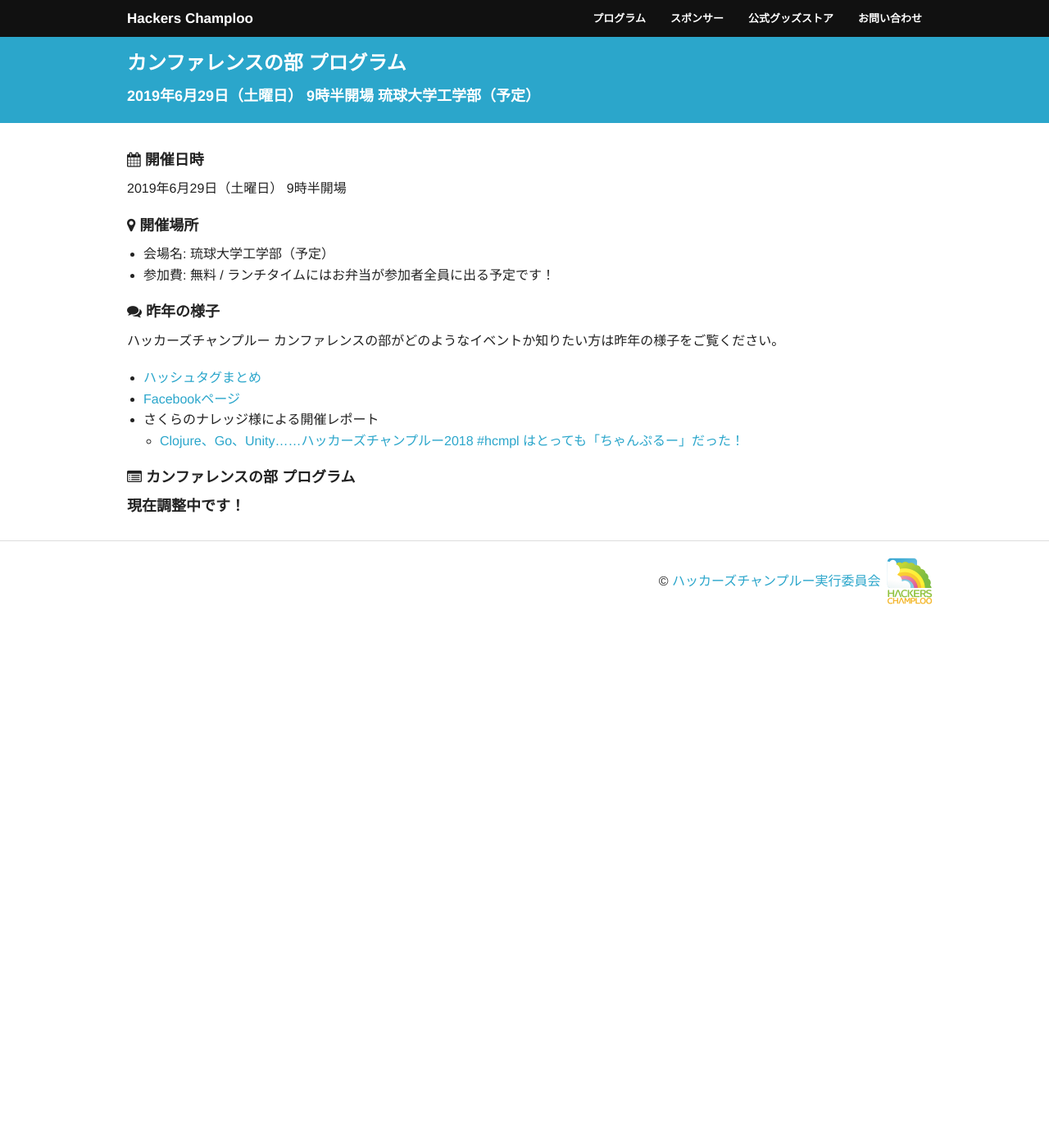
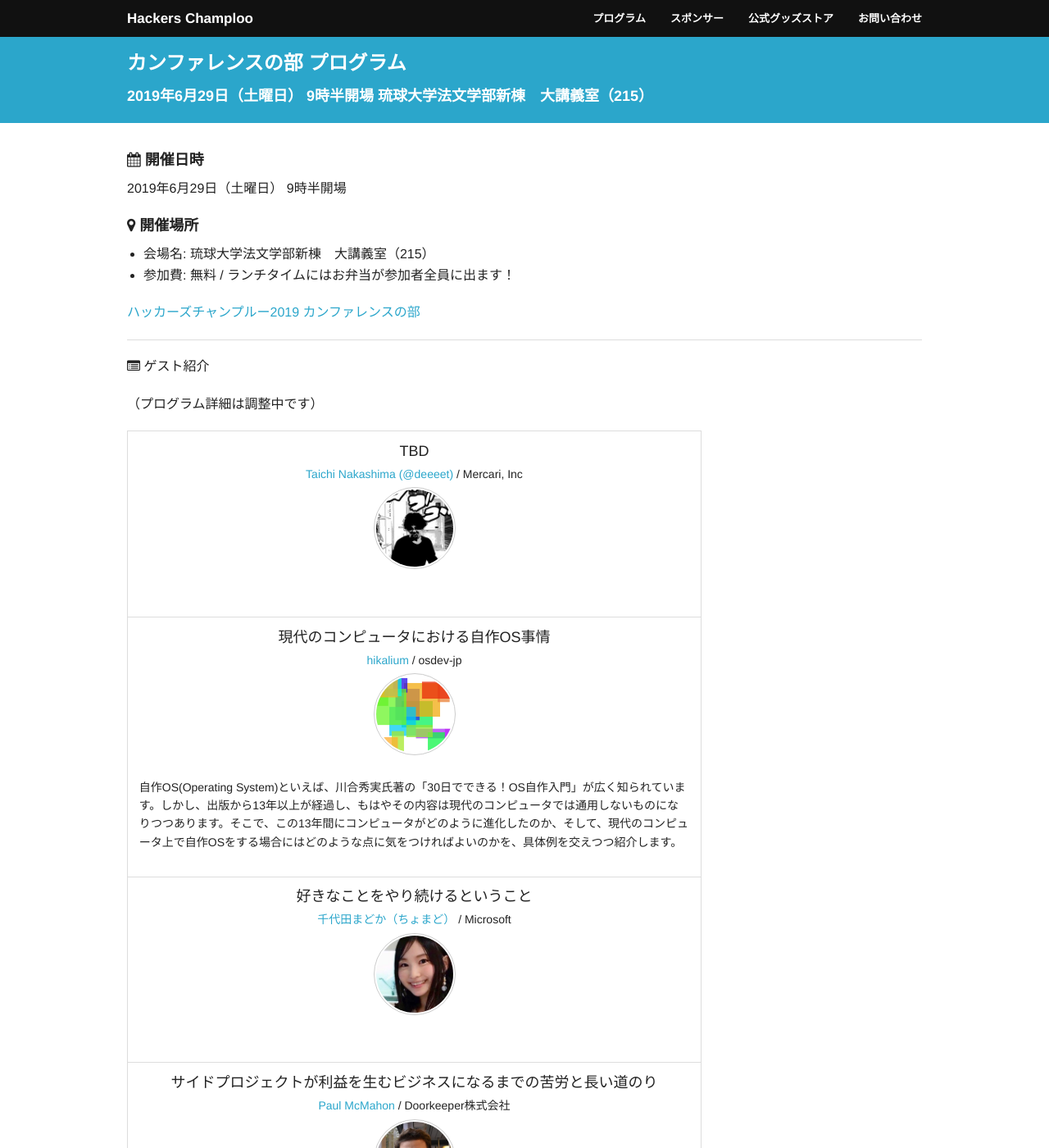
Before and after one commit to hackers-champloo/hackers-champloo.github.io, a Jekyll site: the page built from 2019/program.md, in a window 1280 px wide and 1400 px high. Shown: the whole window at 82% size. Built offline with Jekyll 4.4.1, drawn with Linux system fonts in a browser that asks for light colours; nearby versions of some CDN libraries; a script that is not in the unit is left out; some of the changed text lies outside the part shown.

Commit message:
2019ゲスト紹介追加

```diff
--- a/2019/program.md
+++ b/2019/program.md
@@ -2,7 +2,7 @@
 home: 2019
 layout: nocamp/layout
 title: カンファレンスの部 プログラム
-description: 2019年6月29日（土曜日） 9時半開場 琉球大学工学部（予定）
+description: 2019年6月29日（土曜日） 9時半開場 琉球大学法文学部新棟　大講義室（215）
 ---
 
 <i class="fa fa-calendar"></i> 開催日時
@@ -13,24 +13,79 @@ description: 2019年6月29日（土曜日） 9時半開場 琉球大学工学部
 <i class="fa fa-map-marker"></i> 開催場所
 --------------------------------------------------------------------------------
 
-- 会場名: 琉球大学工学部（予定）
-- 参加費: 無料 / ランチタイムにはお弁当が参加者全員に出る予定です！
+- 会場名: 琉球大学法文学部新棟　大講義室（215）
+- 参加費: 無料 / ランチタイムにはお弁当が参加者全員に出ます！
 
-<!--
-<a class="doorkeeper-registration-widget" href="https://hackers-champloo.doorkeeper.jp/events/74338">ハッカーズチャンプルー2018 カンファレンスの部</a><script src="https://widgets.doorkeeper.jp/w/widget.js"></script>
--->
+<a class="doorkeeper-registration-widget" href="https://hackers-champloo.doorkeeper.jp/events/91533">ハッカーズチャンプルー2019 カンファレンスの部</a><script src="https://widgets.doorkeeper.jp/w/widget.js"></script>
 
-<i class="fa fa-comments"></i> 昨年の様子
 --------------------------------------------------------------------------------
 
- ハッカーズチャンプルー カンファレンスの部がどのようなイベントか知りたい方は昨年の様子をご覧ください。
+<i class="fa fa-list-alt"></i> ゲスト紹介
 
-* [ハッシュタグまとめ](https://togetter.com/li/1242446)
-* [Facebookページ](https://www.facebook.com/hackerschamploo)
-* さくらのナレッジ様による開催レポート
-  * [Clojure、Go、Unity……ハッカーズチャンプルー2018 #hcmpl はとっても「ちゃんぷるー」だった！](https://knowledge.sakura.ad.jp/16891/)
+（プログラム詳細は調整中です）
 
- <i class="fa fa-list-alt"></i> カンファレンスの部 プログラム
---------------------------------------------------------------------------------
+<div id="schedule">
+  <table>
+    <tbody>
+      <tr>
+        <td>
+          <p class="track-title">TBD</p>
+          <p class="track-speaker">
+            <a href="https://deeeet.com/" target="_blank">Taichi Nakashima (@deeeet)</a> / Mercari, Inc<br/>
+            <a href="https://deeeet.com/" target="_blank">
+              <img class="speaker-photo" src="/img/2019/speakers/deeeet.jpg" />
+            </a>
+            </p>
+            <p class="track-description">
+            </p>
+        </td>
+      </tr>
+      <tr>
+        <td>
+          <p class="track-title">現代のコンピュータにおける自作OS事情</p>
+          <p class="track-speaker">
+            <a href="https://hikalium.com/" target="_blank">hikalium</a> / osdev-jp<br/>
+            <a href="https://hikalium.com/" target="_blank">
+              <img class="speaker-photo" src="/img/2019/speakers/hikalium.png" />
+            </a>
+            </p>
+            <p class="track-description">
+            自作OS(Operating System)といえば、川合秀実氏著の「30日でできる！OS自作入門」が広く知られています。しかし、出版から13年以上が経過し、もはやその内容は現代のコンピュータでは通用しないものになりつつあります。そこで、この13年間にコンピュータがどのように進化したのか、そして、現代のコンピュータ上で自作OSをする場合にはどのような点に気をつければよいのかを、具体例を交えつつ紹介します。
+            </p>
+        </td>
+      </tr>
+      <tr>
+        <td>
+          <p class="track-title">好きなことをやり続けるということ</p>
+          <p class="track-speaker">
+            <a href="https://chomado.com/" target="_blank">千代田まどか（ちょまど）</a> / Microsoft<br/>
+            <a href="https://chomado.com/" target="_blank">
+              <img class="speaker-photo" src="/img/2019/speakers/chomado.jpg" />
+            </a>
+            </p>
+            <p class="track-description">
+            </p>
+        </td>
+      </tr>
+      <tr>
+        <td>
+          <p class="track-title">サイドプロジェクトが利益を生むビジネスになるまでの苦労と長い道のり</p>
+          <p class="track-speaker">
+            <a href="https://www.tokyodev.com/" target="_blank">Paul McMahon</a> / Doorkeeper株式会社<br/>
+            <a href="https://www.tokyodev.com/" target="_blank">
+              <img class="speaker-photo" src="/img/2019/speakers/paul.jpg" />
+            </a>
+            </p>
+            <p class="track-description">
+            多くの他のデベロッパーによるサイドプロジェクト同様、新しい何かを作り出す楽しさから、Doorkeeperも始まりました。ビジネスモデルもなく始動したプロジェクトを本格的なビジネスにしていく長く苦しい道のりから学んだことをお話しします。
+            </p>
+        </td>
+      </tr>
 
-## 現在調整中です！
+    </tbody>
+  </table>
+</div>
+
+-----
+
+<a class="doorkeeper-registration-widget" href="https://hackers-champloo.doorkeeper.jp/events/91533">ハッカーズチャンプルー2019 カンファレンスの部</a><script src="https://widgets.doorkeeper.jp/w/widget.js"></script>
--- a/css/style.css
+++ b/css/style.css
@@ -101,7 +101,7 @@ img.speaker-photo {
 }
 #schedule table td {
     text-align: center;
-    width: 600px;
+    width: 700px;
 }
 #schedule p.track-title {
     font-size: large;
```
Also changed, not shown: 2019/index.md (+3 -1 lines), img/2019/speakers/chomado.jpg (added), img/2019/speakers/deeeet.jpg (added), img/2019/speakers/hikalium.png (added), img/2019/speakers/paul.jpg (added).
